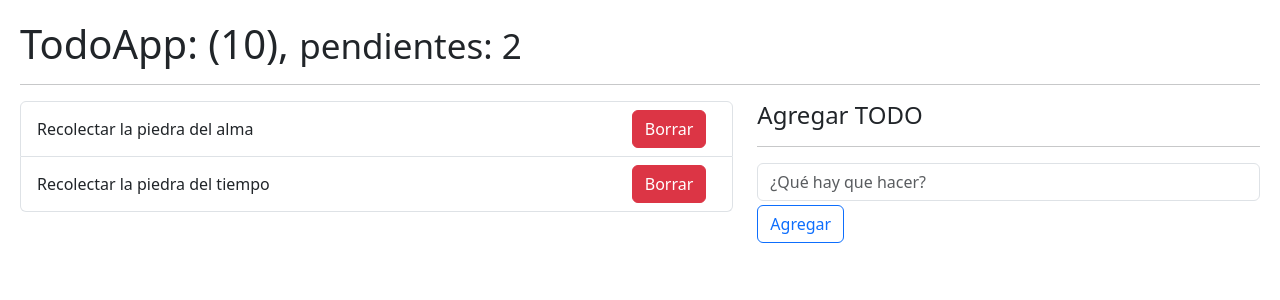
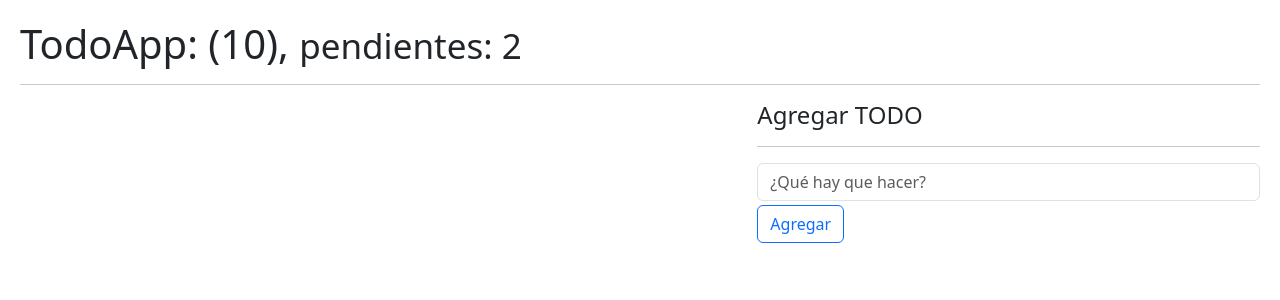
Before and after one commit to Curso-React-Js/05-hooks-app, a React (Vite) app: page / in a window 1280 px wide. Shown: the top 300 px of the page. Built offline with nearby package versions, Linux system fonts and the light colour scheme.

Commit message:
Hacer persistente todo con localstorage e init

```diff
--- a/src/08-useReducer/TodoApp.jsx
+++ b/src/08-useReducer/TodoApp.jsx
@@ -1,24 +1,22 @@
-import { useReducer } from 'react';
+import { useEffect, useReducer } from 'react';
 import { todoReducer } from './todoReducer';
 import { TodoList } from './TodoList';
 import { TodoAdd } from './TodoAdd';
 
-const initialState = [
-  {
-    id: new Date().getTime(),
-    description: 'Recolectar la piedra del alma',
-    done: false,
-  },
-  {
-    id: new Date().getTime() * 3,
-    description: 'Recolectar la piedra del tiempo',
-    done: false,
-  },
-];
+const initialState = [];
+
+const init = () => {
+  return JSON.parse(localStorage.getItem('todos')) || [];
+}
 
 export const TodoApp = () => {
 
-  const [ todos, dispatchTodo ] = useReducer(todoReducer, initialState);
+  const [ todos, dispatchTodo ] = useReducer(todoReducer, initialState, init);
+
+  useEffect(() => {
+    localStorage.setItem('todos', JSON.stringify(todos));
+  }, [ todos ])
+
 
   const handleNewTodo = ( todo ) => {
     const action = {
```
